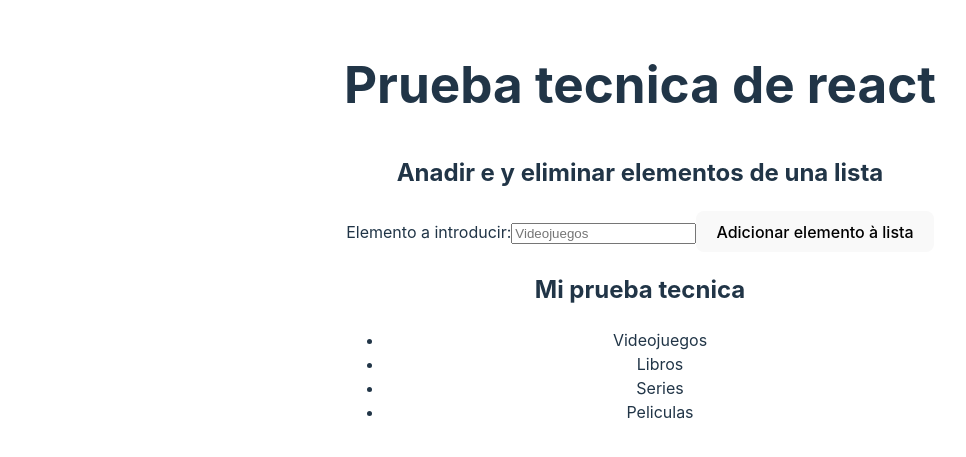
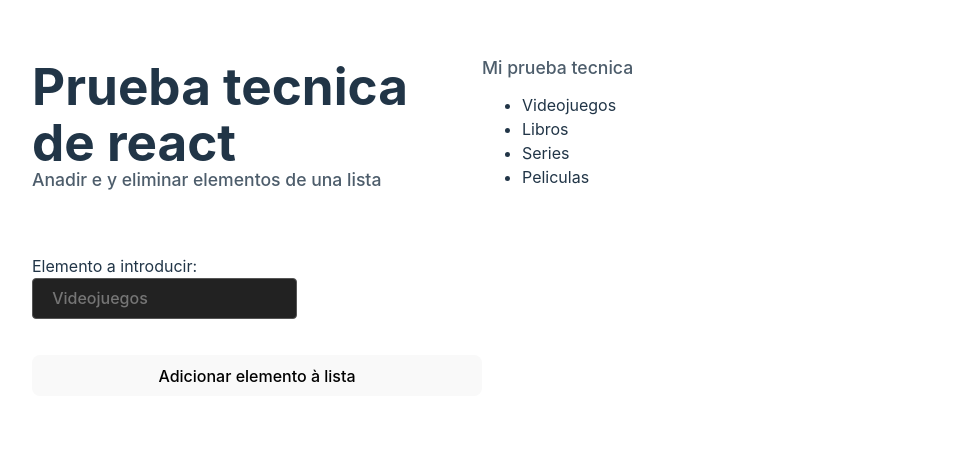
Before and after one commit to vitor-dilucca/Prova-T-cnica-React, a React (Vite) app: page / in a window 1280 px wide. Shown: the part 173-630 px from the top of the page, without its empty margins (0-966 px from the left). Built offline with nearby package versions, Linux system fonts and the light colour scheme.

Commit message:
estilizando html

```diff
--- a/src/App.css
+++ b/src/App.css
@@ -2,12 +2,36 @@
   max-width: 1280px;
   margin: 0 auto;
   padding: 2rem;
-  text-align: center;
+  /* text-align: center; */
+  width: 100%;
+}
+main {
+  display: grid;
+  grid-template-columns: 450px 1fr;
+  /* gap:64px */
 }
 
-.logo {
-  height: 6em;
-  padding: 1.5em;
-  will-change: filter;
-  transition: filter 300ms;
+h1 {
+  font-size: 2em;
+  line-height:1.1;
+  margin: 0;
 }
+
+h2 {
+  font-weight: 500;
+  font-size: 1.1em;
+  line-height: 1.1;
+  margin: 0;
+  opacity: .8;
+}
+
+form{
+  margin-top:64px;
+  display:flex;
+  flex-direction: column;
+  gap:4px;
+}
+
+/* label{
+  font-size:8em
+} */
--- a/src/App.tsx
+++ b/src/App.tsx
@@ -22,7 +22,6 @@ function App() {
           <li>Series</li>
           <li>Peliculas</li>
         </ul>
-
       </section>
     </main>
   );
--- a/src/index.css
+++ b/src/index.css
@@ -36,7 +36,7 @@ h1 {
   line-height: 1.1;
 }
 
-button {
+button,input {
   border-radius: 8px;
   border: 1px solid transparent;
   padding: 0.6em 1.2em;
@@ -55,6 +55,16 @@ button:focus-visible {
   outline: 4px auto -webkit-focus-ring-color;
 }
 
+input{
+  background: #222;
+  border-radius: 4px;
+  cursor: default;
+  border: 1px solid #555;
+  display: block;
+  width: 50%;
+  margin-bottom: 32px
+}
+
 @media (prefers-color-scheme: light) {
   :root {
     color: #213547;
```
Lines whose indentation alone changed are shown as unchanged.
